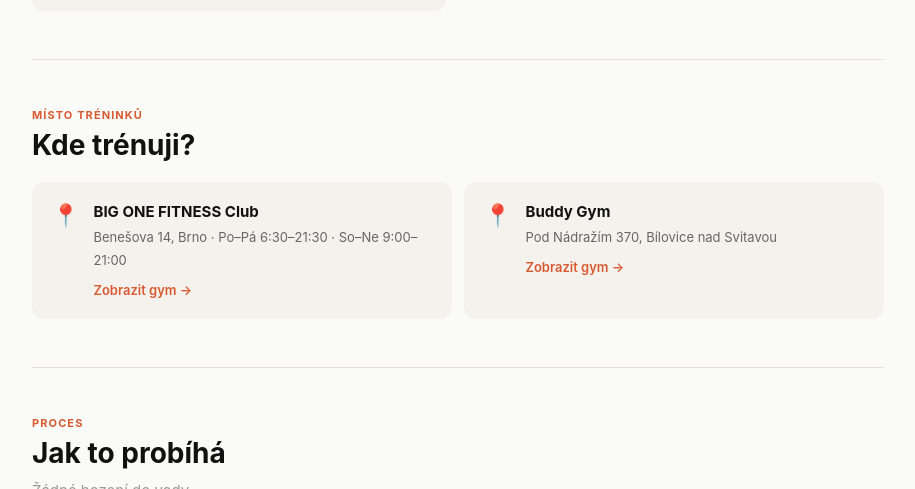
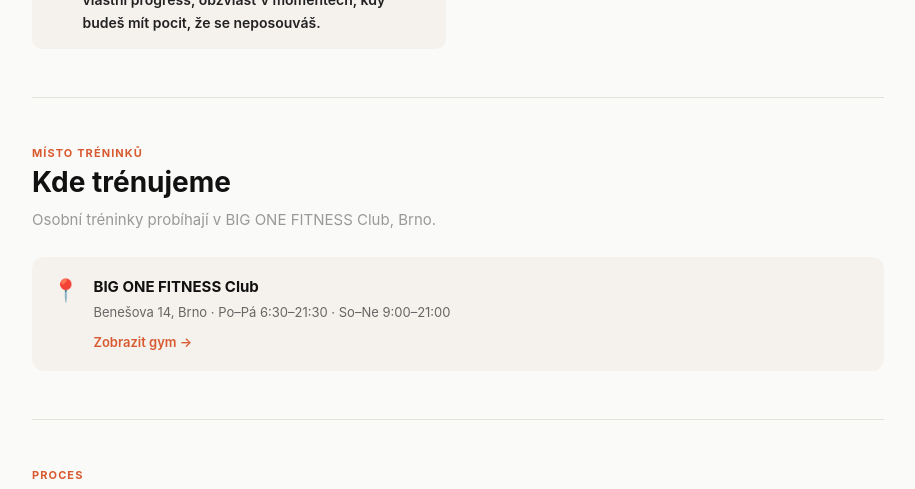
Before and after one commit to ondrejlibal43/Ondra-web, a plain HTML site: page index.html in a window 1280 px wide. Shown: the part 4704-5193 px from the top of the page, without its empty margins (182-1097 px from the left). Drawn offline with Linux system fonts and the light colour scheme.

Commit message:
Add files via upload

```diff
--- a/index.html
+++ b/index.html
@@ -13,6 +13,7 @@
   <meta charset="UTF-8" />
   <meta name="viewport" content="width=device-width, initial-scale=1.0" />
   <title>Ondra Líbal · Osobní trenér · Brno</title>
+  <link rel="canonical" href="https://vlidne.fitness/" />
   <meta name="description" content="Každý, s kým trénuju, má často až neuvěřitelný životní příběh. Budu moc rád, když budu moct poznat i ten tvůj. Osobní trenér Brno." />
   <!-- Open Graph / Social media preview -->
   <meta property="og:type" content="website" />
@@ -154,8 +155,6 @@
     .tl-body p { font-size: 14px; color: #555; line-height: 1.75; margin-bottom: 0.6rem; }
     .tl-body p:last-child { margin-bottom: 0; }
   </style>
-  <link rel="api-catalog" href="/.well-known/api-catalog" />
-  <link rel="robots" href="/robots.txt" />
 </head>
 <body>
 <header class="site-header">
@@ -248,7 +247,7 @@
     <section id="pilire-cz">
       <div class="section-tag">Moje filosofie</div>
       <h2>4 pilíře naší spolupráce</h2>
-
+      <p class="section-sub">Na tom stavíme všechno.</p>
       <div class="grid2">
         <div class="card"><div class="icon">😄</div><h3>Aby tě to bavilo</h3><p>(nebo aby jsi to nesnášel aspoň, ze všeho nejmín)<br><br>Protože jinak to jen horko těžko budeš dělat celý zbytek života.</p></div>
         <div class="card"><div class="icon">❤️</div><h3>Laskavost k sobě</h3><p>Buď k sobě vlídný, ne každý den se vždy všechno perfektně podaří, proto better done than perfect.</p></div>
@@ -301,25 +300,12 @@
 
     <section id="kde-cz">
       <div class="section-tag">Místo tréninků</div>
-      <h2>Kde trénuji?</h2>
-      <div style="display:grid; grid-template-columns:1fr 1fr; gap:12px; margin-top:1.25rem;">
-  <div class="loc-box" style="margin-top:0;">
-    <div class="licon">📍</div>
-    <div>
-      <h3>BIG ONE FITNESS Club</h3>
-      <p>Benešova 14, Brno · Po–Pá 6:30–21:30 · So–Ne 9:00–21:00</p>
-      <a href="https://maps.app.goo.gl/ZsfArmTcrFW99EcX8" target="_blank">Zobrazit gym →</a>
-    </div>
-  </div>
-  <div class="loc-box" style="margin-top:0;">
-    <div class="licon">📍</div>
-    <div>
-      <h3>Buddy Gym</h3>
-      <p>Pod Nádražím 370, Bílovice nad Svitavou</p>
-      <a href="https://maps.app.goo.gl/TazNuPXnCaBwLaUw9" target="_blank">Zobrazit gym →</a>
-    </div>
-  </div>
-</div>
+      <h2>Kde trénujeme</h2>
+      <p class="section-sub">Osobní tréninky probíhají v BIG ONE FITNESS Club, Brno.</p>
+      <div class="loc-box">
+        <div class="licon">📍</div>
+        <div><h3>BIG ONE FITNESS Club</h3><p>Benešova 14, Brno · Po–Pá 6:30–21:30 · So–Ne 9:00–21:00</p><a href="https://maps.app.goo.gl/ZsfArmTcrFW99EcX8" target="_blank">Zobrazit gym →</a></div>
+      </div>
     </section>
 
     <section id="proces-cz">
```
